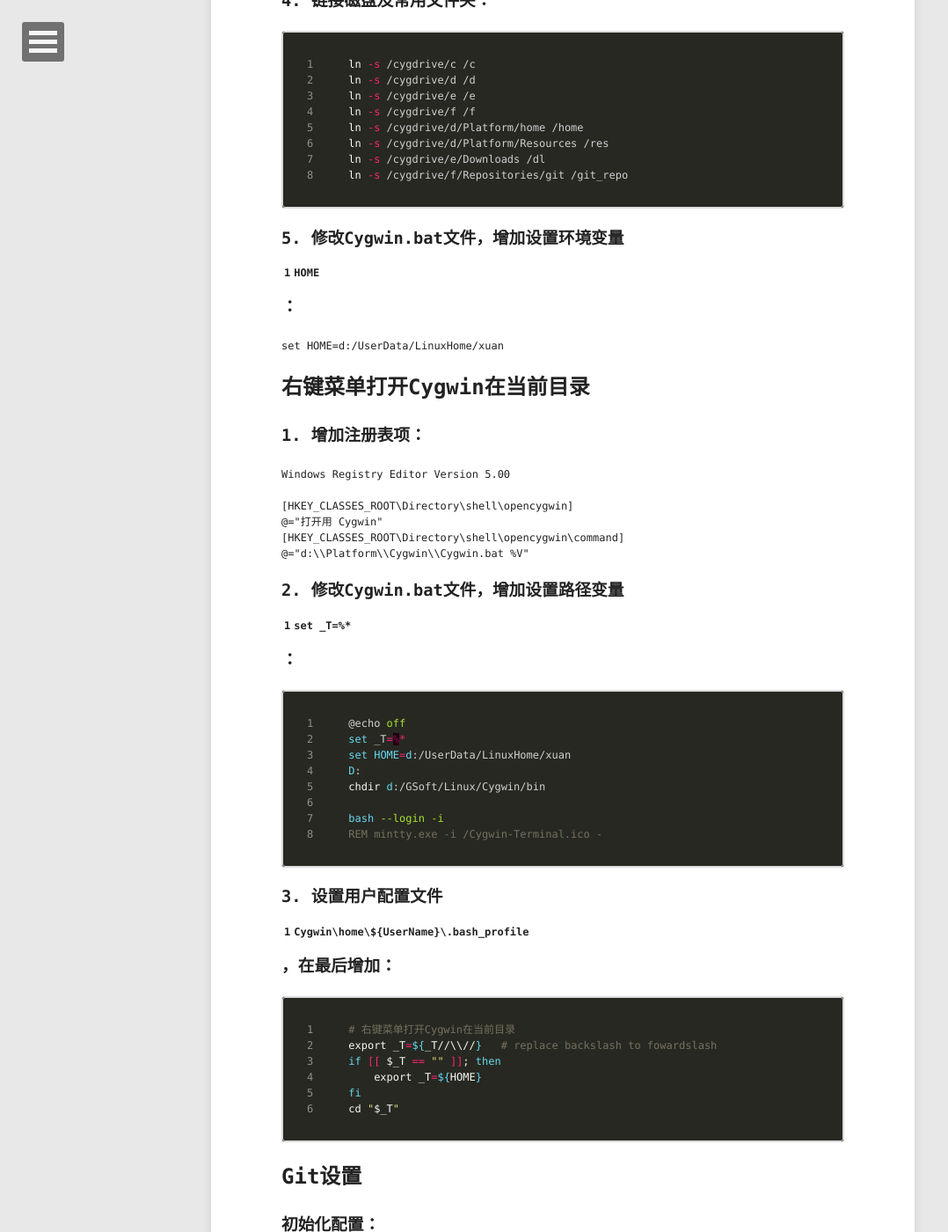
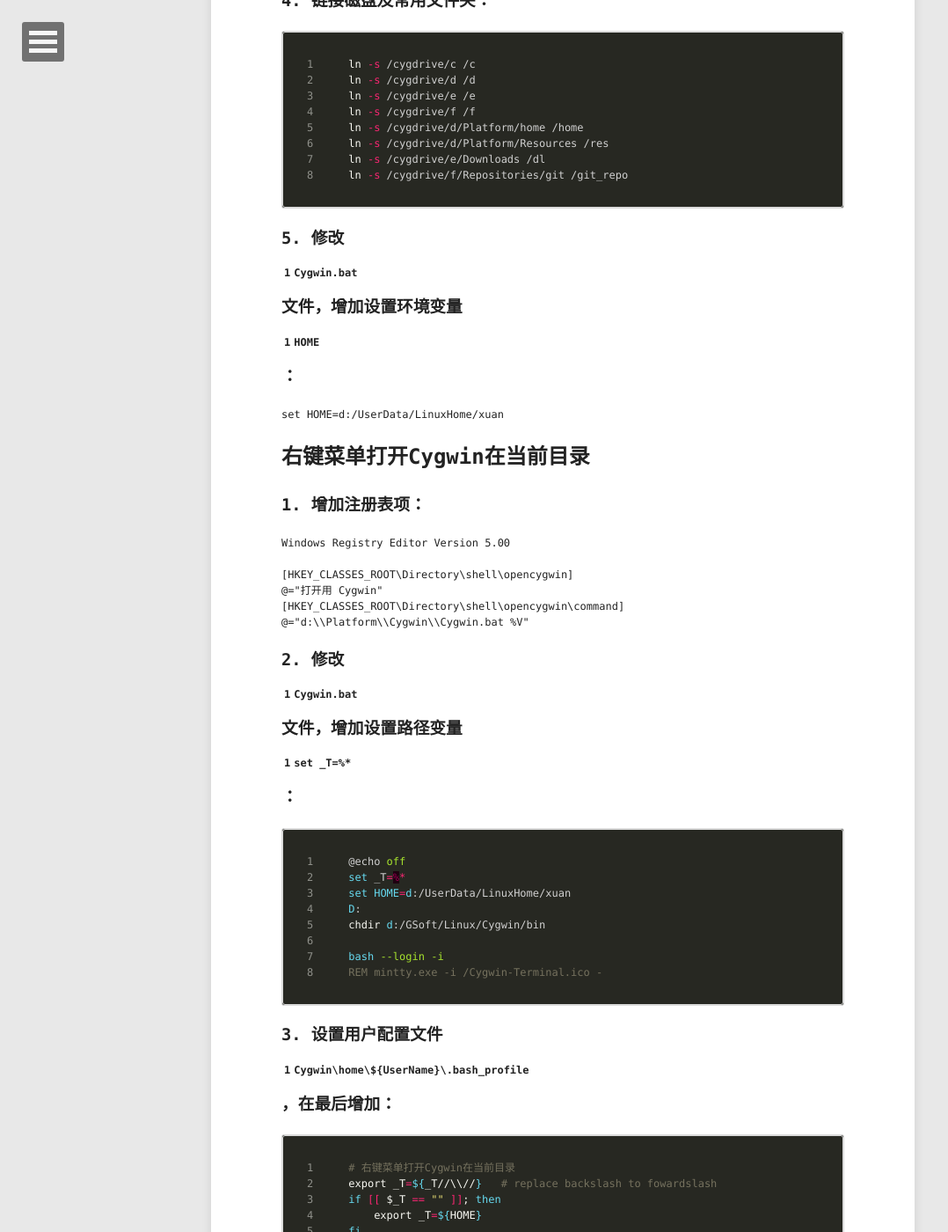
Before and after one commit to idxuan/idxuan.github.io, a Jekyll site: the page built from _posts/os/2014-02-22-learning-and-using-cygwin.md, in a window 1280 px wide and 1400 px high, scrolled down 2189 px. Shown: the whole window at 88% size, without its empty margins (0-1078 px from the left). Built offline with Jekyll 4.4.1, drawn with Linux system fonts in a browser that asks for light colours; nearby versions of some CDN libraries; Markdown is read by kramdown in place of the engine named in the settings; comment, search, counter and statistics services are not loaded.

````diff
--- a/_posts/os/2014-02-22-learning-and-using-cygwin.md
+++ b/_posts/os/2014-02-22-learning-and-using-cygwin.md
@@ -106,7 +106,7 @@ ln -s /cygdrive/e/Downloads /dl
 ln -s /cygdrive/f/Repositories/git /git_repo
 ```
 
-### 5. 修改Cygwin.bat文件，增加设置环境变量 `HOME`：
+### 5. 修改 `Cygwin.bat` 文件，增加设置环境变量 `HOME`：
 
 ```cfg
 set HOME=d:/UserData/LinuxHome/xuan
@@ -126,7 +126,7 @@ Windows Registry Editor Version 5.00
 @="d:\\Platform\\Cygwin\\Cygwin.bat %V"
 ```
 
-### 2. 修改Cygwin.bat文件，增加设置路径变量 `set _T=%*`：
+### 2. 修改 `Cygwin.bat` 文件，增加设置路径变量 `set _T=%*`：
 
 ```bat
 @echo off
````
